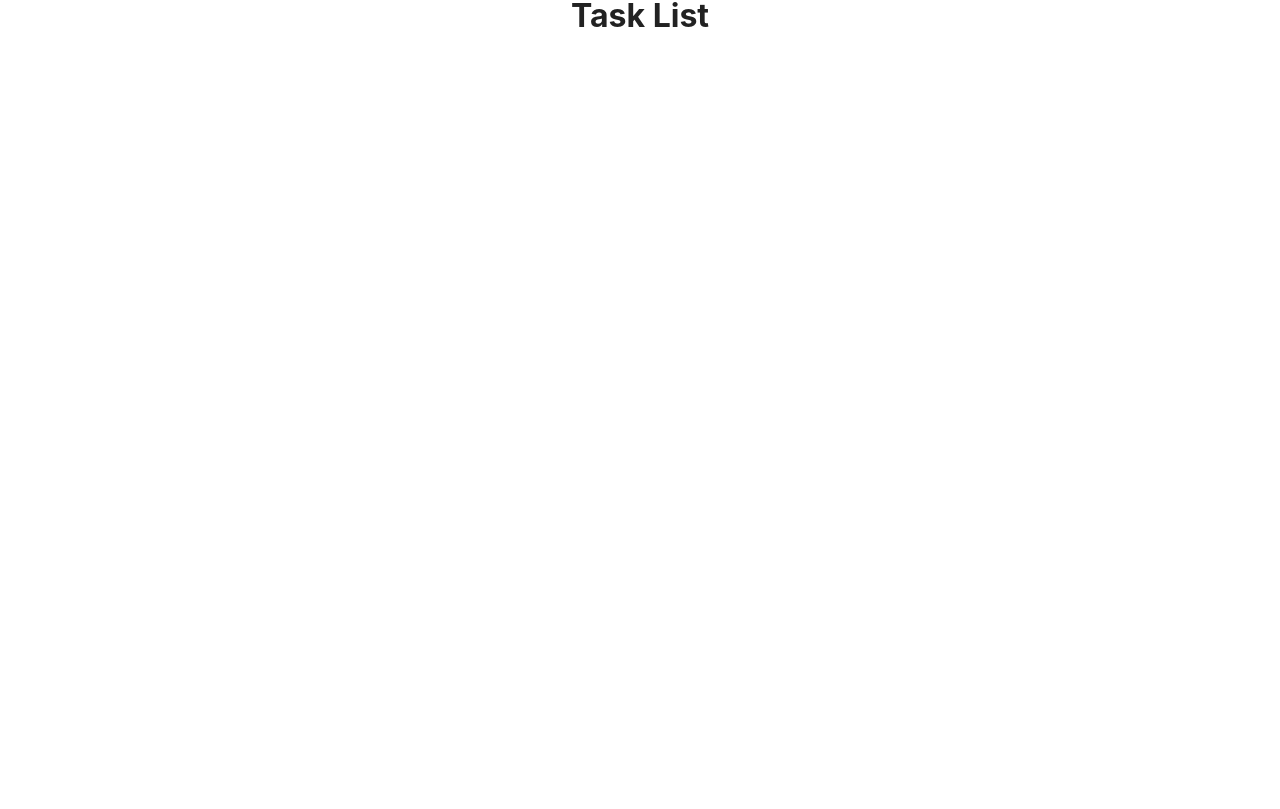
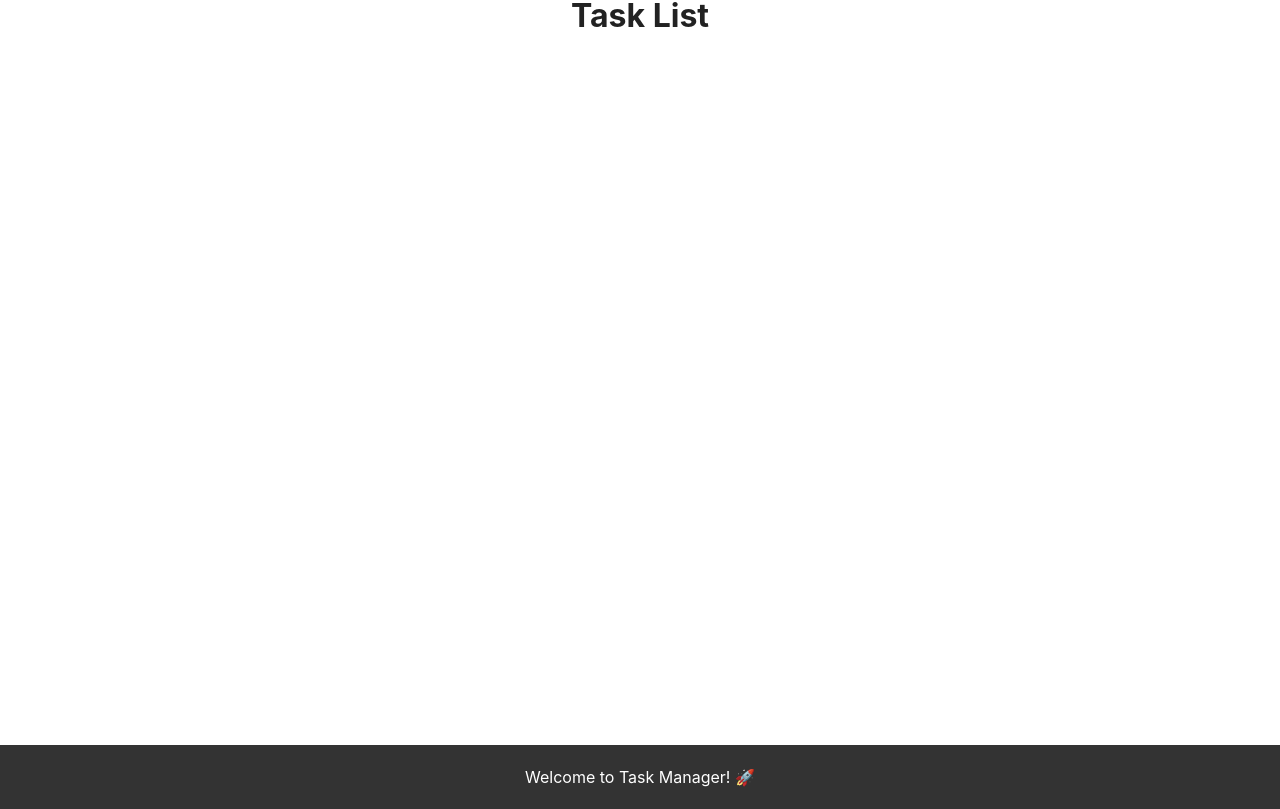
Before and after one commit to HseinKt/Todo-list, a React (Vite) app: page /todo in a window 1280 px wide. Shown: the part 229-1038 px from the top of the page. Before the commit the page ends 800 px from the top, so only its background shows below. Built offline with nearby package versions, Linux system fonts and the light colour scheme.

Commit message:
Edited some codes

```diff
--- a/src/App.jsx
+++ b/src/App.jsx
@@ -1,10 +1,11 @@
 import { Route, BrowserRouter as Router, Routes } from "react-router-dom";
 import Home from "./pages/Home";
-import Todo from "./pages/todo";
 import NotFound from "./pages/Notfound";
 import { useContext } from "react";
 import { DarkModeContext } from "./hooks/DarkModeContext";
 import DarkMode from "./components/DarkMode";
+import Todo from "./pages/Todo";
+import Footer from "./components/Footer";
 
 const App = () => {
     const {isDarkMode} = useContext(DarkModeContext)
@@ -21,6 +22,7 @@ const App = () => {
                     </Routes>
                 </div>
                 </Router>
+                <Footer />
             </div>
         </>
      );
--- /dev/null
+++ b/src/components/Footer.jsx
@@ -0,0 +1,9 @@
+const Footer = () => {
+    return (
+        <footer className="footer">
+            <p>Welcome to Task Manager! 🚀</p>
+        </footer>
+     );
+}
+
+export default Footer;
--- a/src/index.css
+++ b/src/index.css
@@ -46,7 +46,6 @@ a {
 a:hover {
   color: #535bf2;
 }
-
 
 /* dark-mode */
 .dark-mode {
@@ -187,6 +186,7 @@ a:hover {
   display: flex;
   flex-direction: column;
   align-items: center;
+  height: 100vh;
 }
 
 /* Task input */
@@ -306,12 +306,18 @@ a:hover {
   box-shadow: 0 8px 16px rgba(0, 0, 0, 0.3);
 }
 
+.footer {
+  text-align: center;
+  padding: 20px;
+  background-color: #333;
+  color: white;
+  margin-top: 50px; /* Creates spacing before footer */
+}
 
-@media (max-width: 320px) {
+@media (max-width: 480px) {
   /* to-do Page */
   .to-do-list {
     padding: 5px;
-    /* width:unset; */
   }
   .to-do-list .link {
     padding-right: 0px;
@@ -342,7 +348,7 @@ a:hover {
   }
   .task-list ul li {
     margin-bottom: 8px;
-    width: 100%;
+    width: 440px;
     font-size: var(--font-size-media);
   }
   .task-list li form input {
```
